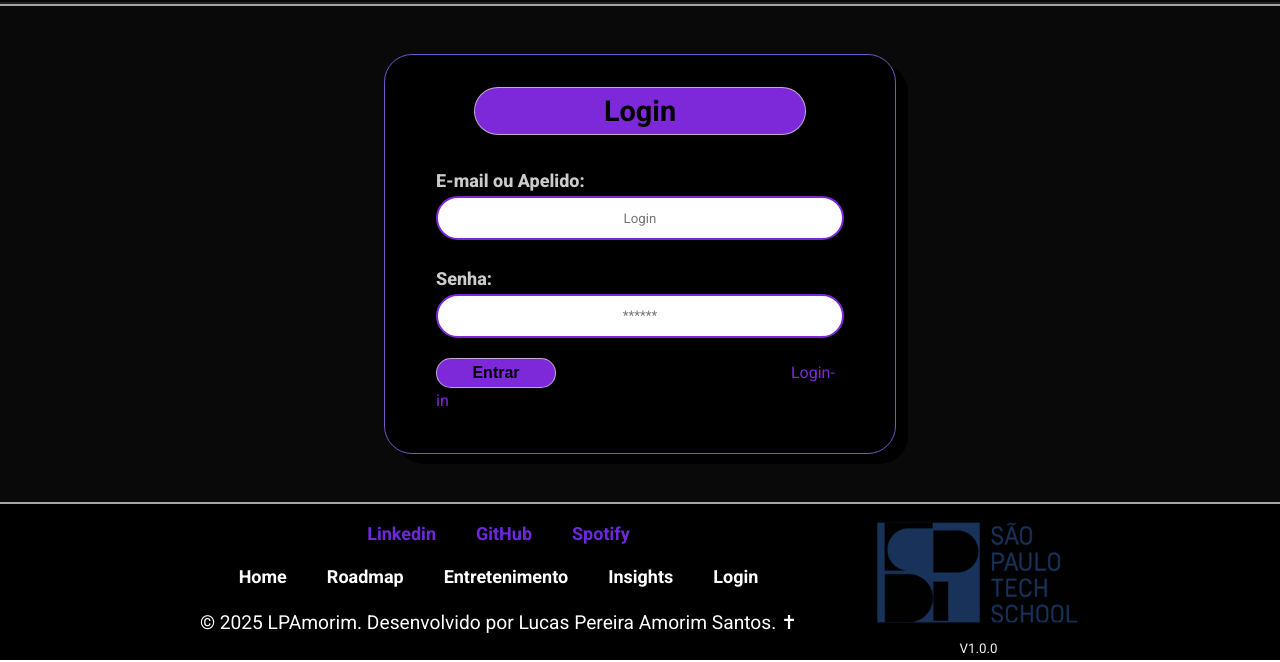
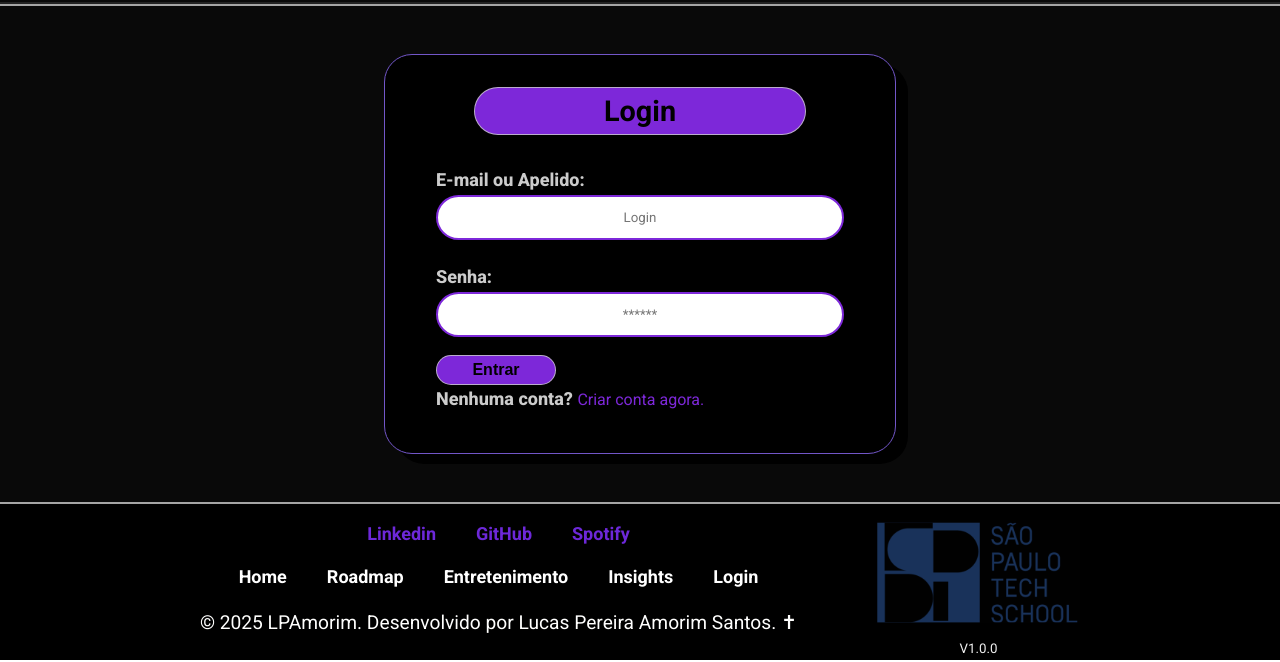
Before and after one commit to LPAmorim/Projeto-Roadmap_Ciberseguranca, a website: page public/login.html in a window 1280 px wide. Shown: the part 138-800 px from the top of the page. Drawn offline with Linux system fonts and the light colour scheme.

Commit message:
ajustes em login em css, e validação finalizada

```diff
--- a/public/login.html
+++ b/public/login.html
@@ -55,11 +55,11 @@
 
                     </div>
 
-                    <div>
+                    <div class="login-cadastro">
                         <button class="botao" onclick="entrar()">Entrar</button>
 
                         <a href="cadastro.html" class="login-in">
-                            <smal>Login-in</smal>
+                            <span>Nenhuma conta? </span> <smal>Criar conta agora.</smal>
                         </a>
                     </div>
                 </div>
```
